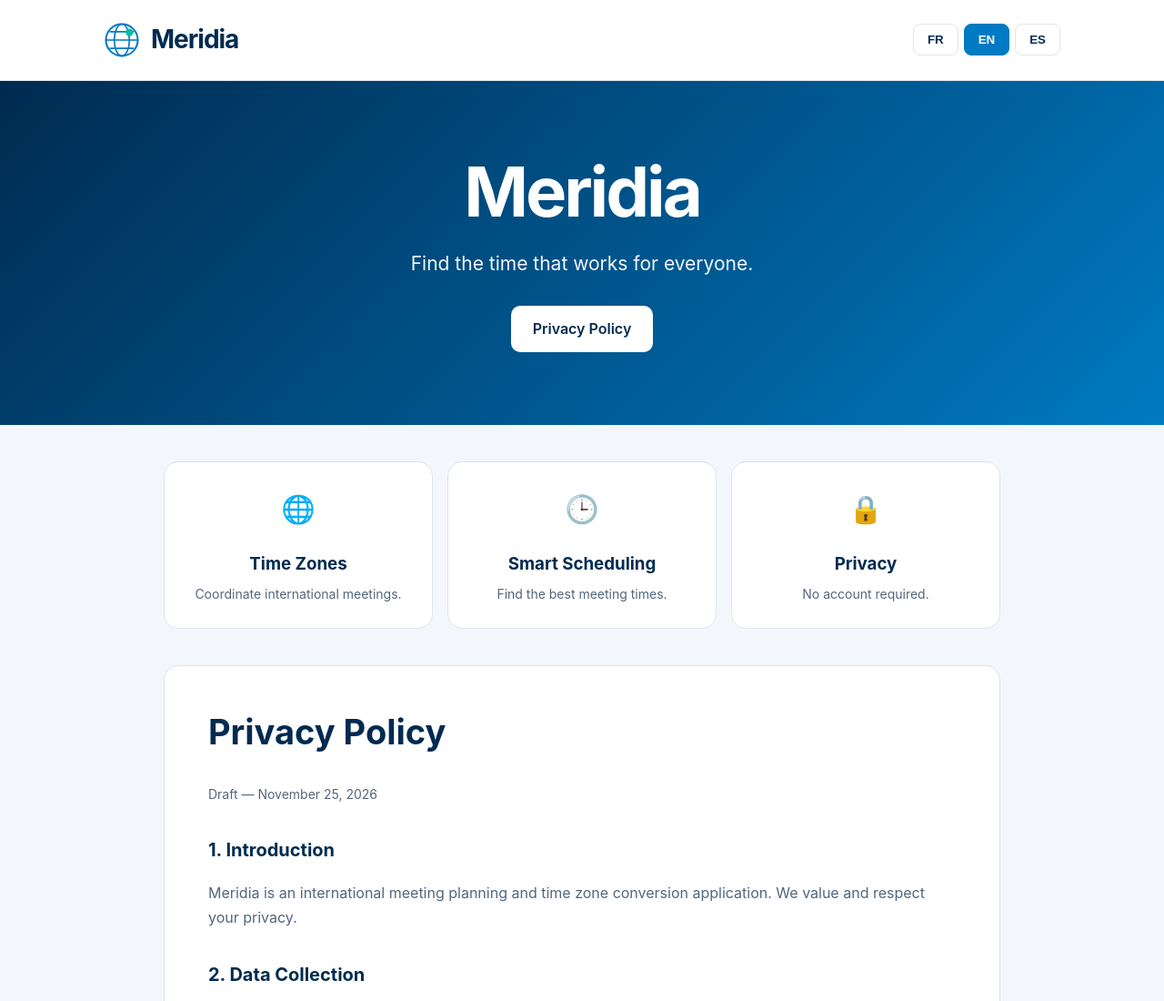
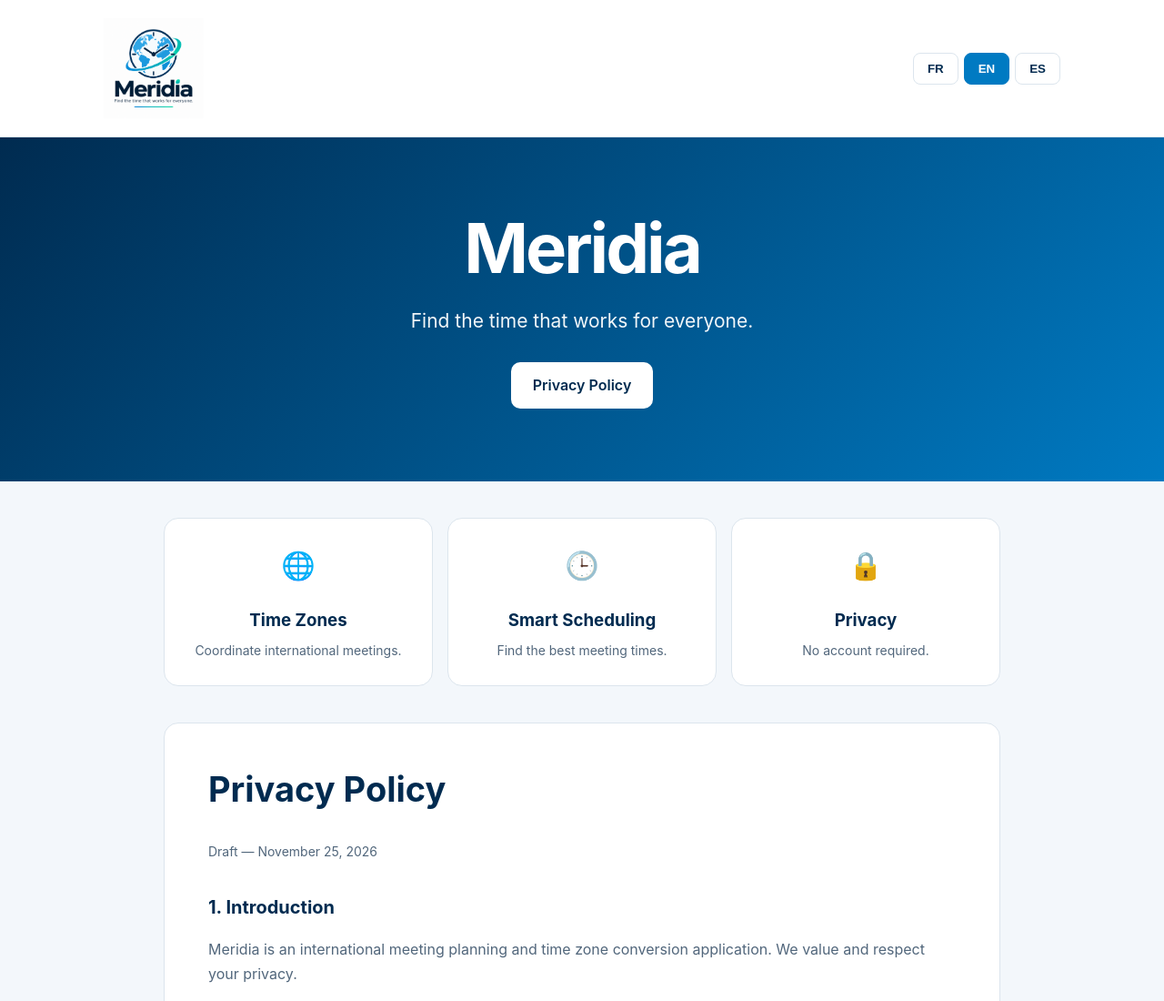
Before and after one commit to fxfredg/meridia, a plain HTML site: page index.html in a window 1280 px wide. Shown: the top 1100 px of the page at 91% size. Drawn offline with Linux system fonts and the light colour scheme.

Commit message:
Integrate official Meridia logo

```diff
--- a/index.html
+++ b/index.html
@@ -171,17 +171,8 @@ footer {
 <header>
   <div class="nav">
     <div class="brand">
-      <svg viewBox="0 0 48 48" fill="none"
-           aria-hidden="true">
-        <circle cx="24" cy="24" r="21"
-                stroke="#007AC2" stroke-width="2.5"/>
-        <ellipse cx="24" cy="24" rx="10" ry="21"
-                 stroke="#007AC2" stroke-width="2"/>
-        <path d="M3 24H45 M8 13H40 M8 35H40"
-              stroke="#007AC2" stroke-width="2"/>
-        <circle cx="34" cy="14" r="5" fill="#00BFA5"/>
-      </svg>
-      Meridia
+     <img src="meridia-logo.png" alt="Meridia"
+     style="width:110px; height:auto; display:block;">
     </div>
     <div class="languages" aria-label="Language">
       <button id="btn-fr" onclick="setLanguage('fr')">FR</button>
```
